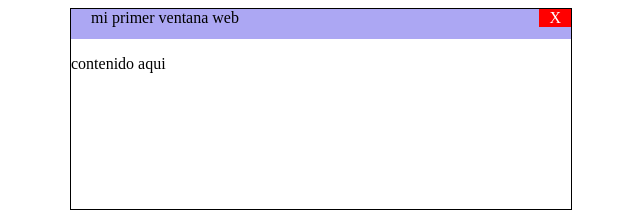
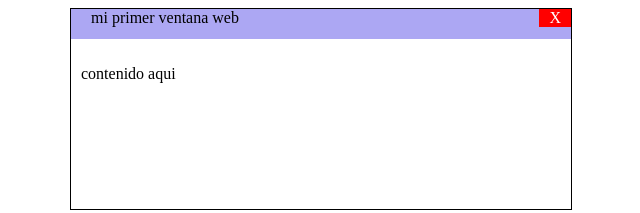
Before and after one commit to Hpzv26/flex, a plain HTML site: page index.html in a window 1280 px wide. Shown: the whole page, without its empty margins (319-959 px from the left). Drawn offline with Linux system fonts and the light colour scheme.

Commit message:
Update index.html

```diff
--- a/index.html
+++ b/index.html
@@ -15,7 +15,7 @@
 
 
         </div>
-        <div class="windos-body">
+        <div class="window-body">
             <p>contenido aqui</p>
         </div>
 
```
